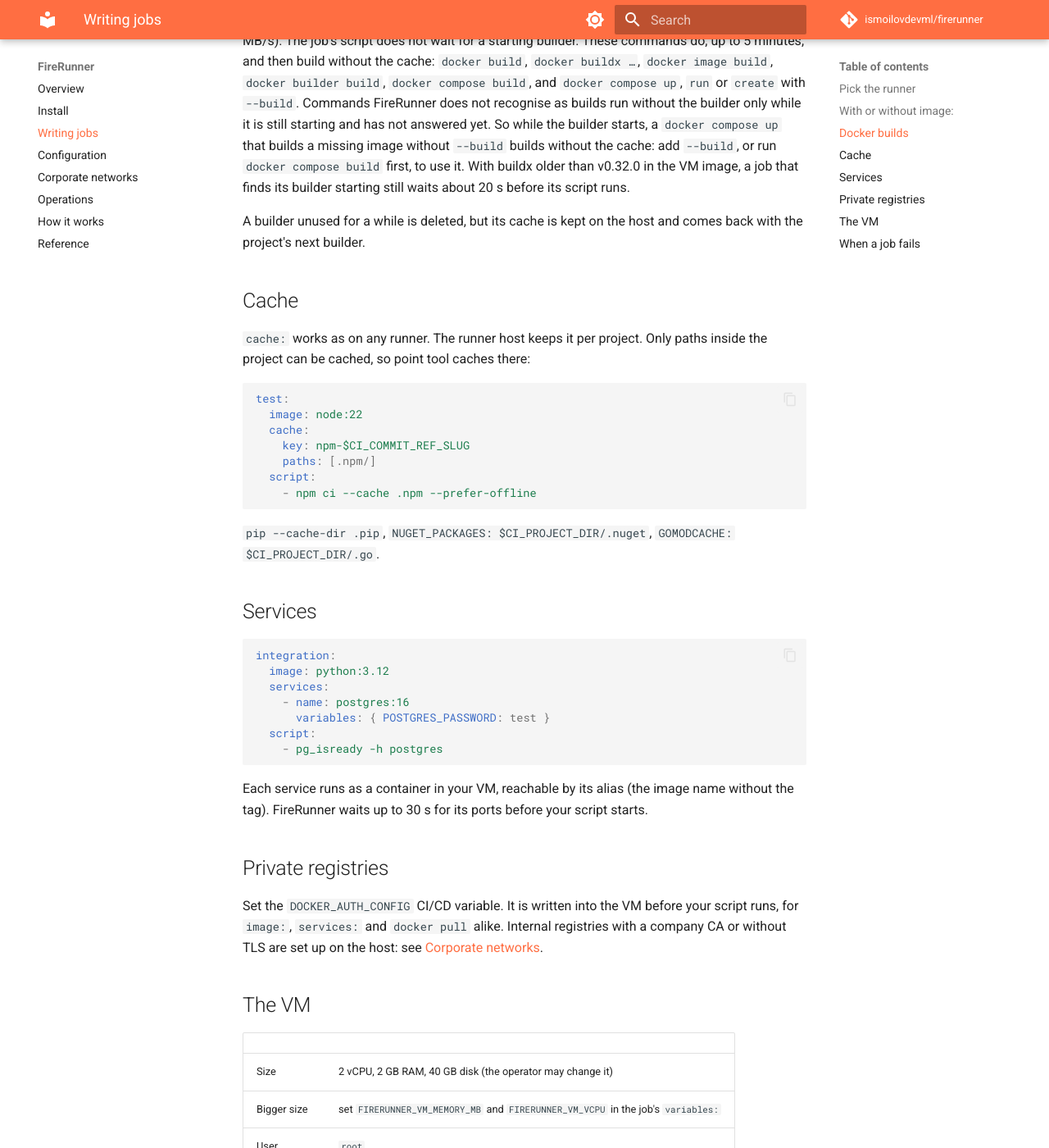
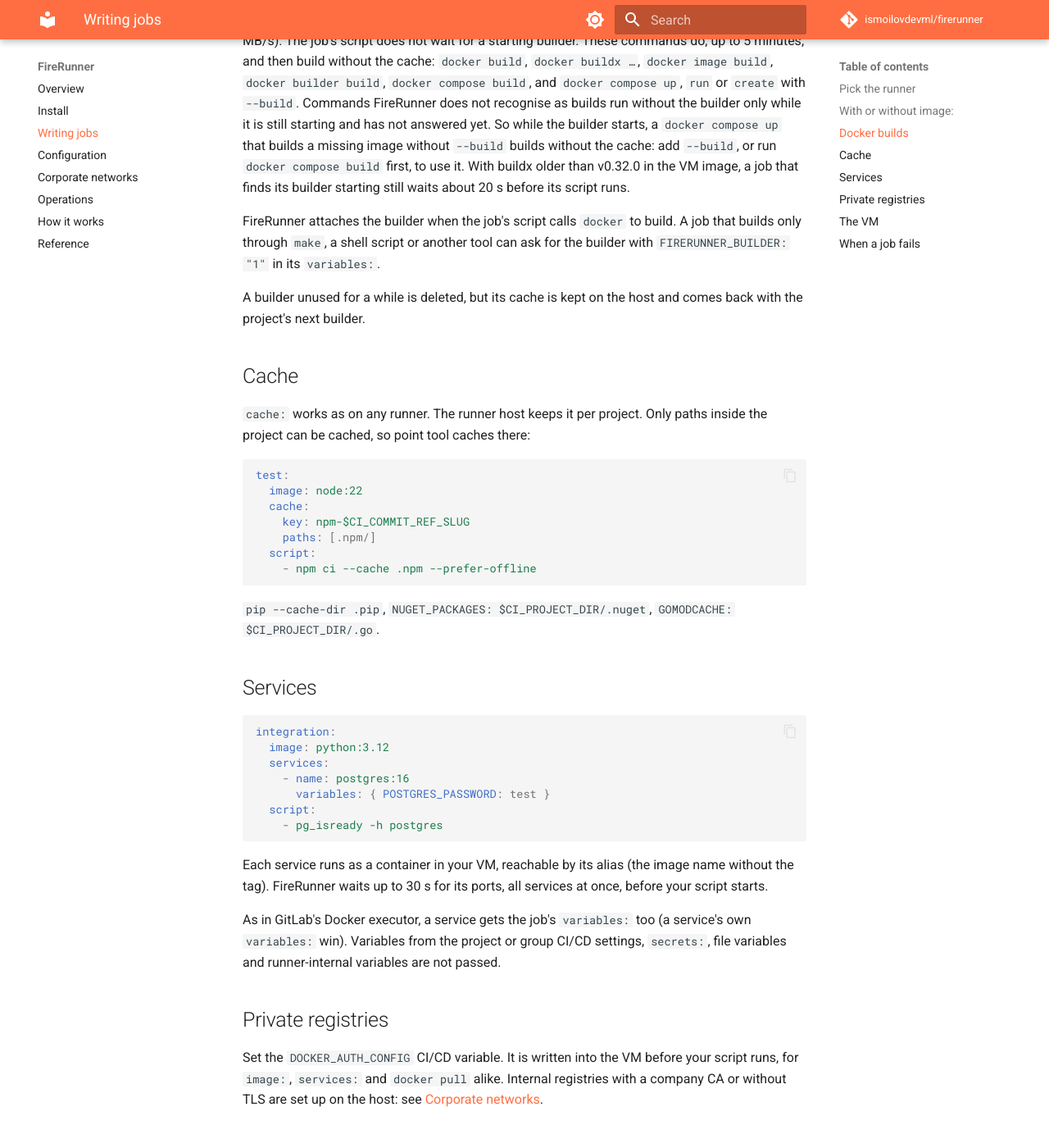
Before and after one commit to ismoilovdevml/firerunner, an MkDocs documentation site: the page built from docs/jobs.md, in a window 1280 px wide and 1400 px high, scrolled down 957 px. Shown: the whole window at 82% size. Built offline with MkDocs 1.6.1 and Material for MkDocs 9.7.7, drawn with Linux system fonts in a browser that asks for light colours; comment, search, counter and statistics services are not loaded.

Commit message:
docs: builder opt-in and job variables for services

````diff
--- a/docs/jobs.md
+++ b/docs/jobs.md
@@ -46,6 +46,10 @@ a `docker compose up` that builds a missing image without `--build` builds witho
 `--build`, or run `docker compose build` first, to use it. With buildx older than v0.32.0 in the VM
 image, a job that finds its builder starting still waits about 20 s before its script runs.
 
+FireRunner attaches the builder when the job's script calls `docker` to build. A job that builds
+only through `make`, a shell script or another tool can ask for the builder with
+`FIRERUNNER_BUILDER: "1"` in its `variables:`.
+
 A builder unused for a while is deleted, but its cache is kept on the host and comes back with the
 project's next builder.
 
@@ -79,7 +83,11 @@ integration:
 ```
 
 Each service runs as a container in your VM, reachable by its alias (the image name without the
-tag). FireRunner waits up to 30 s for its ports before your script starts.
+tag). FireRunner waits up to 30 s for its ports, all services at once, before your script starts.
+
+As in GitLab's Docker executor, a service gets the job's `variables:` too (a service's own
+`variables:` win). Variables from the project or group CI/CD settings, `secrets:`, file variables and
+runner-internal variables are not passed.
 
 ## Private registries
 
````
